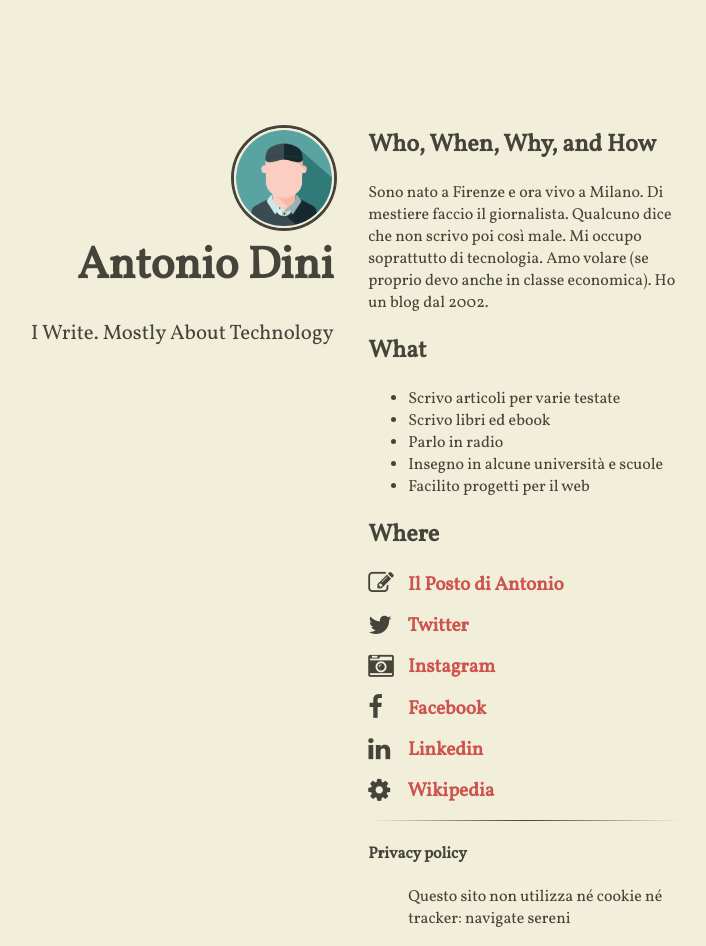
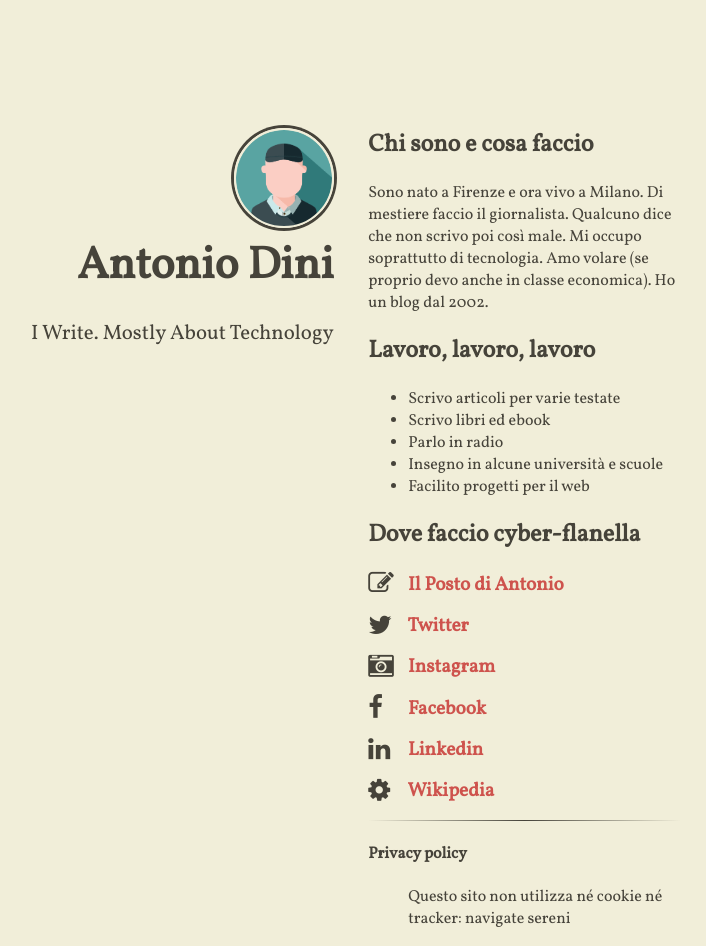
Before and after one commit to antoniodini/antoniodini.github.io, a Jekyll site: the page built from index.html, in a window 1280 px wide. Shown: the whole page, without its empty margins (299-1005 px from the left). Built offline with Jekyll 4.4.1, drawn with Linux system fonts in a browser that asks for light colours; nearby versions of some CDN libraries.

Commit message:
ritorno all'italiano per i titoli

```diff
--- a/_includes/content.html
+++ b/_includes/content.html
@@ -1,7 +1,7 @@
-<h2>Who, When, Why, and How</h2>
+<h2>Chi sono e cosa faccio</h2>
 <p>Sono nato a Firenze e ora vivo a Milano. Di mestiere faccio il giornalista. Qualcuno dice che non scrivo poi così male. Mi occupo soprattutto di tecnologia. Amo volare (se proprio devo anche in classe economica). Ho un blog dal 2002.</p>
 
-<h2>What</h2>
+<h2>Lavoro, lavoro, lavoro</h2>
 <ul>
   <li>Scrivo articoli per varie testate</li>
   <li>Scrivo libri ed <a href:"http://40k.it/authors/dini_antonio.html" target="_blank">ebook</a></li>
@@ -10,7 +10,7 @@
   <li>Facilito progetti per il web</li>
 </ul>
 
-<h2>Where</h2>
+<h2>Dove faccio cyber-flanella</h2>
 
 <!--<hr />-->
 
```
Also changed, not shown: 1 other file.
